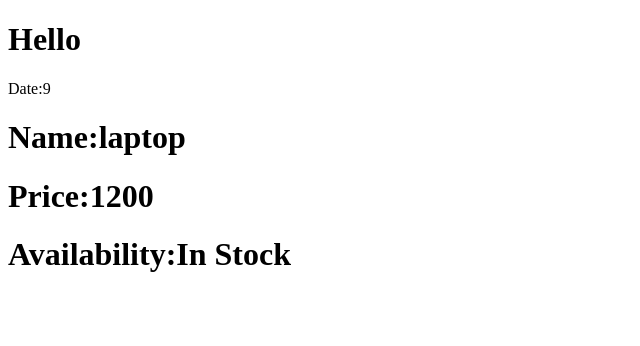
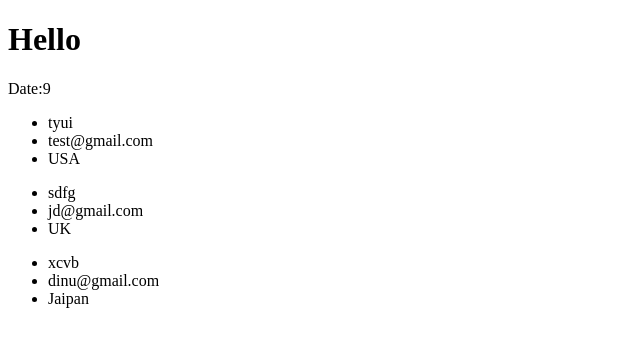
Before and after one commit to DNishadini/React_Monster, a React (Vite) app: page / in a window 1280 px wide. Shown: the top 346 px of the page, without its empty margins (0-640 px from the left). Built offline with nearby package versions, Linux system fonts and the light colour scheme.

Commit message:
creating list

```diff
--- a/src/App.jsx
+++ b/src/App.jsx
@@ -1,11 +1,12 @@
 import Greet from "./components/Greet";
-import Productinfo from "./components/Productinfo";
+import List from "./components/List";
+import ListObj from "./components/ListObj";
 
 const App = () => {
   return (
     <div>
       <Greet />
-      <Productinfo />
+      <ListObj />
     </div>
   );
 };
--- /dev/null
+++ b/src/components/List.jsx
@@ -0,0 +1,16 @@
+import React from "react";
+
+function List() {
+  const numbers = [1, 2, 3, 4, 5, 6];
+  return (
+    <div>
+      {numbers.map((num) => (
+        <ul key={num}>
+          <li>{num}</li>
+        </ul>
+      ))}
+    </div>
+  );
+}
+
+export default List;
--- /dev/null
+++ b/src/components/ListObj.jsx
@@ -0,0 +1,22 @@
+import React from "react";
+
+function ListObj() {
+  const userInfo = [
+    { username: "tyui", email: "test@gmail.com", location: "USA" },
+    { username: "sdfg", email: "jd@gmail.com", location: "UK" },
+    { username: "xcvb", email: "dinu@gmail.com", location: "Jaipan" },
+  ];
+  return (
+    <div>
+      {userInfo.map((user) => (
+        <ul key={Math.random()}>
+          <li>{user.username}</li>
+          <li>{user.email}</li>
+          <li>{user.location}</li>
+        </ul>
+      ))}
+    </div>
+  );
+}
+
+export default ListObj;
```
